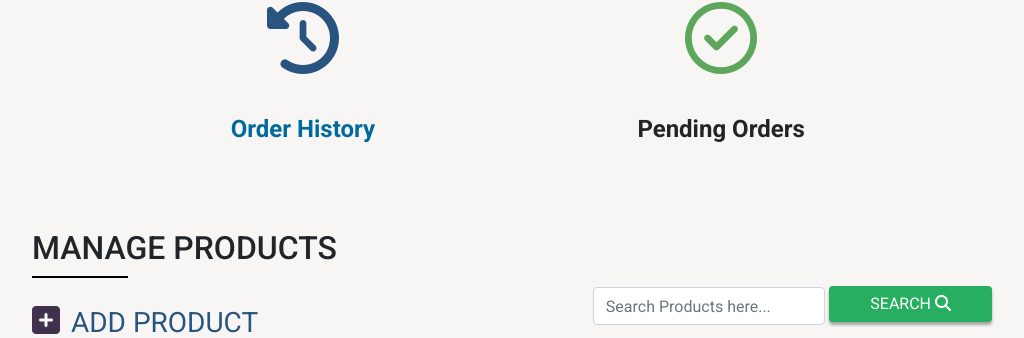
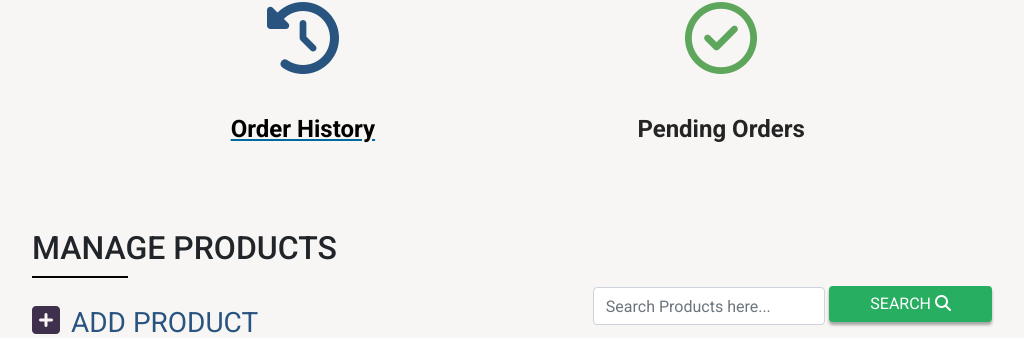
Before and after one commit to jfalfeche/eComm, a PHP site: page /eComm/adminPages/storeProfile.php?sellerID=1 in a window 1280 px wide, with the pointer over the restyled element. Shown: the part 654-992 px from the top of the page, without its empty margins (128-1152 px from the left). Run offline with PHP 8.4, Linux system fonts and the light colour scheme; the visitor is signed in with stand-in values (Sample User, id 1); tables that the repository leaves empty hold one stand-in row (values such as "Sample post"); some libraries are stand-ins or nearby versions.

Commit message:
display edits
added underline when clickable links are hovered

```diff
--- a/assets/css/store-profile-style.css
+++ b/assets/css/store-profile-style.css
@@ -17,6 +17,7 @@ body
     overflow-x: hidden !important;
 }
 
+/*to edit the image background on storeProfile, change here*/
 #banner
 {
 	padding: 3em 0 10em 0;
@@ -163,8 +164,10 @@ hr
 
 #orders a:hover
 {
-	color: #006a9c;
+	color:  #000000;
 	opacity: 100;
+	text-decoration: underline;
+	text-decoration-color: #006a9c;
 }
 
 #manage-products
```
